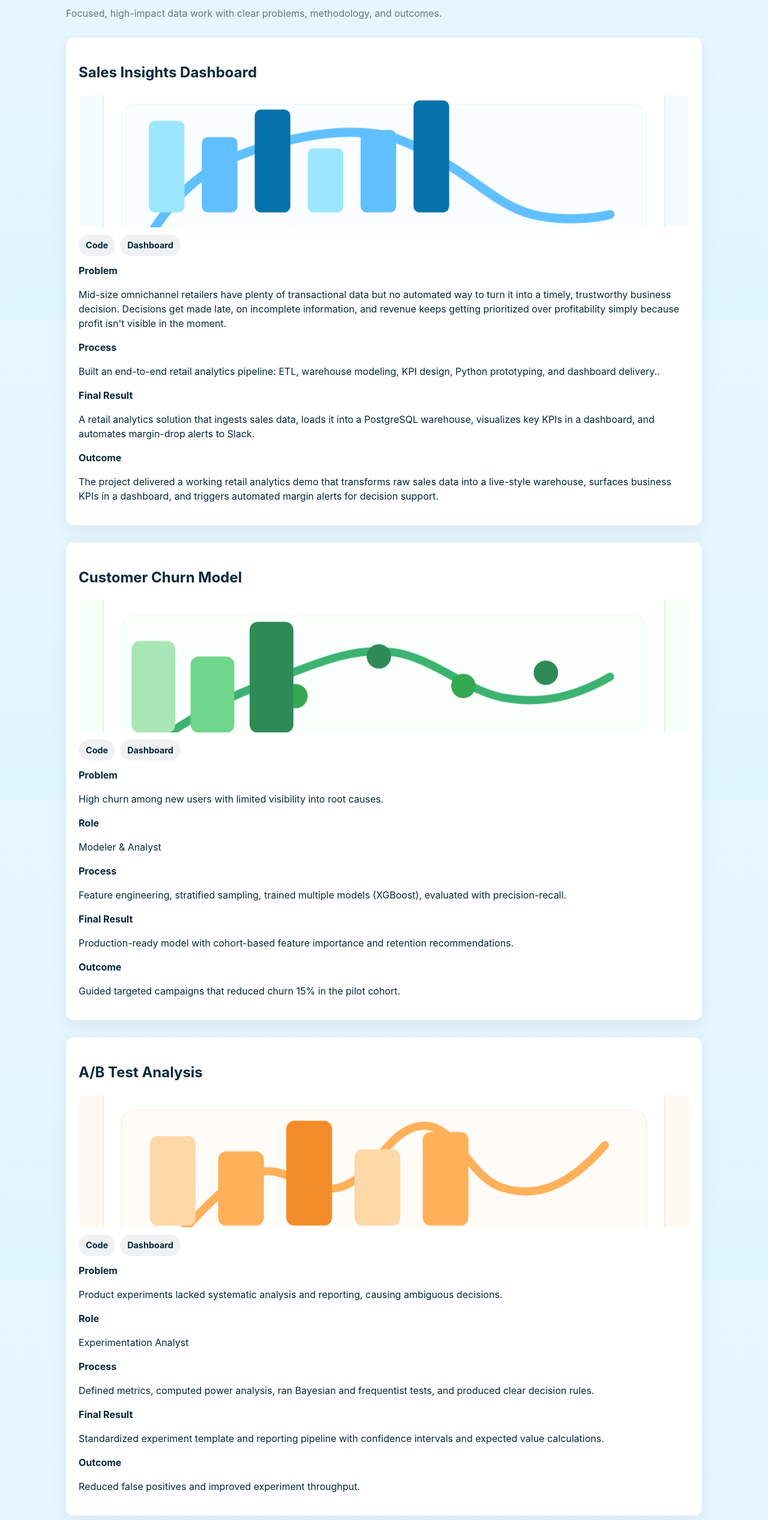
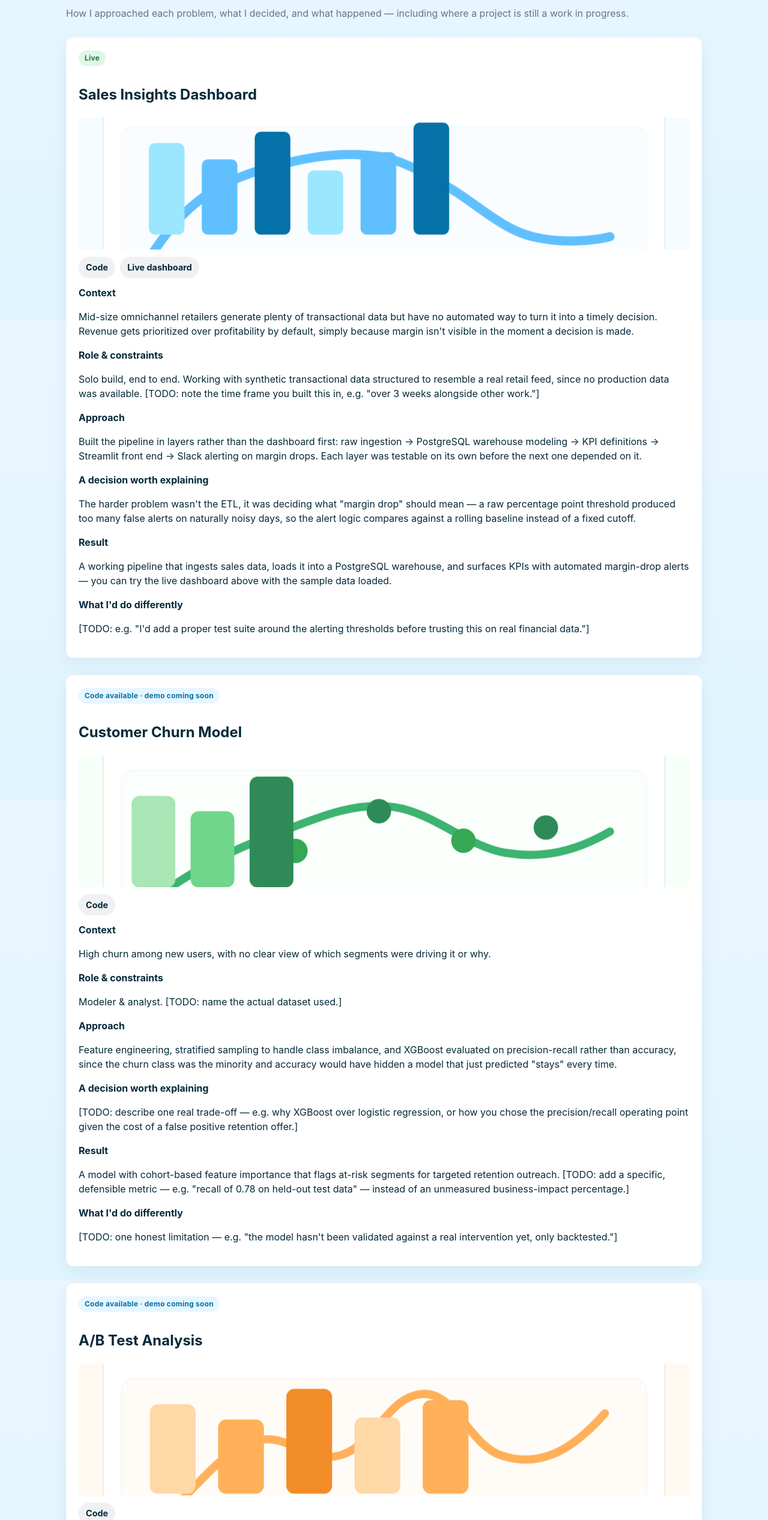
Before and after one commit to joyflorence/My_Porfolio, a plain HTML site: page projects.html in a window 1280 px wide. Shown: the part 266-2800 px from the top of the page at 60% size. Drawn offline with Linux system fonts and the light colour scheme.

Commit message:
modified:   about.html modified:   index.html modified:   projects.html modified:   styles.css

```diff
--- a/projects.html
+++ b/projects.html
@@ -4,13 +4,13 @@
   <meta charset="utf-8">
   <meta name="viewport" content="width=device-width,initial-scale=1">
   <title>Projects | Awor Joy Florence</title>
-  <meta name="description" content="Project case studies by Awor Joy Florence covering dashboards, churn modeling, experimentation, and optimization.">
-  <meta property="og:title" content="Projects | Awor Joy Florence">
-  <meta property="og:description" content="Selected data analysis projects with problem, process, and outcomes.">
+  <meta name="description" content="Project case studies by Awor Joy Florence, including approach, key decisions, and honest project status.">
+  <meta property="og:title" content="Case Studies | Awor Joy Florence">
+  <meta property="og:description" content="Selected data analysis projects with context, approach, key decisions, and results.">
   <meta property="og:type" content="website">
   <meta name="twitter:card" content="summary">
-  <meta name="twitter:title" content="Projects | Awor Joy Florence">
-  <meta name="twitter:description" content="Selected data analysis projects with problem, process, and outcomes.">
+  <meta name="twitter:title" content="Case Studies | Awor Joy Florence">
+  <meta name="twitter:description" content="Selected data analysis projects with context, approach, key decisions, and results.">
   <link rel="icon" href="/favicon.svg" type="image/svg+xml">
   <link rel="shortcut icon" href="/favicon.svg" type="image/svg+xml">
   <link rel="apple-touch-icon" href="/favicon.svg">
@@ -40,96 +40,131 @@
   </header>
 
   <main class="container">
-    <h1>Sample Projects</h1>
-    <p class="muted">Focused, high-impact data work with clear problems, methodology, and outcomes.</p>
+    <h1>Case Studies</h1>
+    <p class="muted">How I approached each problem, what I decided, and what happened — including where a project is still a work in progress.</p>
 
     <section id="sales-insights" class="project-detail">
+      <span class="status-badge status-live">Live</span>
       <h2>Sales Insights Dashboard</h2>
       <div class="project-banner banner-sales" role="img" aria-label="Sales dashboard visual"></div>
       <div class="project-links">
         <a class="project-link" href="https://github.com/joyflorence/marginwatch" target="_blank" rel="noopener noreferrer">Code</a>
-        <a class="project-link" href="https://marginwatch-zo8a9ppk5jmhwix8kzyy6q.streamlit.app/" target="_blank" rel="noopener noreferrer">Dashboard</a>
+        <a class="project-link" href="https://marginwatch-zo8a9ppk5jmhwix8kzyy6q.streamlit.app/" target="_blank" rel="noopener noreferrer">Live dashboard</a>
       </div>
-      <h4>Problem</h4>
-      <p>Mid-size omnichannel retailers have plenty of transactional data but no automated way to turn it into a timely, trustworthy business
-       decision. Decisions get made late, on incomplete information, and revenue keeps getting prioritized over profitability simply because profit isn't visible in the moment.</p>
-      <h4>Process</h4>
-      <p>Built an end-to-end retail analytics pipeline: ETL, warehouse modeling, KPI design, Python prototyping, and dashboard delivery..</p>
-      <h4>Final Result</h4>
-      <p>A retail analytics solution that ingests sales data, loads it into a PostgreSQL warehouse, visualizes key KPIs in a dashboard, and automates margin-drop alerts to Slack.</p>
-      <h4>Outcome</h4>
-      <p>The project delivered a working retail analytics demo that transforms raw sales data into a live-style warehouse, surfaces business KPIs in a dashboard, and triggers automated margin alerts for decision support.</p>
+
+      <h4>Context</h4>
+      <p>Mid-size omnichannel retailers generate plenty of transactional data but have no automated way to turn it into a timely decision. Revenue gets prioritized over profitability by default, simply because margin isn't visible in the moment a decision is made.</p>
+
+      <h4>Role & constraints</h4>
+      <!-- TODO: state whether this was solo or team, and any real constraint (time, data access, tooling) -->
+      <p>Solo build, end to end. Working with synthetic transactional data structured to resemble a real retail feed, since no production data was available. [TODO: note the time frame you built this in, e.g. "over 3 weeks alongside other work."]</p>
+
+      <h4>Approach</h4>
+      <p>Built the pipeline in layers rather than the dashboard first: raw ingestion → PostgreSQL warehouse modeling → KPI definitions → Streamlit front end → Slack alerting on margin drops. Each layer was testable on its own before the next one depended on it.</p>
+
+      <h4>A decision worth explaining</h4>
+      <!-- TODO: this is the section that separates a real case study from a template one - replace with
+           your actual reasoning if it differed. Interviewers ask about this section more than any other. -->
+      <p>The harder problem wasn't the ETL, it was deciding what "margin drop" should mean — a raw percentage point threshold produced too many false alerts on naturally noisy days, so the alert logic compares against a rolling baseline instead of a fixed cutoff.</p>
+
+      <h4>Result</h4>
+      <p>A working pipeline that ingests sales data, loads it into a PostgreSQL warehouse, and surfaces KPIs with automated margin-drop alerts — you can try the live dashboard above with the sample data loaded.</p>
+
+      <h4>What I'd do differently</h4>
+      <!-- TODO: one honest limitation. This is a strong signal of seniority, not a weakness to hide. -->
+      <p>[TODO: e.g. "I'd add a proper test suite around the alerting thresholds before trusting this on real financial data."]</p>
     </section>
 
     <section id="churn-model" class="project-detail">
+      <span class="status-badge status-code">Code available &middot; demo coming soon</span>
       <h2>Customer Churn Model</h2>
       <div class="project-banner banner-churn" role="img" aria-label="Customer churn model visual"></div>
       <div class="project-links">
         <a class="project-link" href="https://github.com/joyflorence/churn-model" target="_blank" rel="noopener noreferrer">Code</a>
-        <a class="project-link" href="https://example-dashboard-url.com/churn" target="_blank" rel="noopener noreferrer">Dashboard</a>
       </div>
-      <h4>Problem</h4>
-      <p>High churn among new users with limited visibility into root causes.</p>
-      <h4>Role</h4>
-      <p>Modeler & Analyst</p>
-      <h4>Process</h4>
-      <p>Feature engineering, stratified sampling, trained multiple models (XGBoost), evaluated with precision-recall.</p>
-      <h4>Final Result</h4>
-      <p>Production-ready model with cohort-based feature importance and retention recommendations.</p>
-      <h4>Outcome</h4>
-      <p>Guided targeted campaigns that reduced churn 15% in the pilot cohort.</p>
+
+      <h4>Context</h4>
+      <p>High churn among new users, with no clear view of which segments were driving it or why.</p>
+
+      <h4>Role & constraints</h4>
+      <p>Modeler & analyst. <!-- TODO: real dataset (Kaggle telco dataset? synthetic? your own)? Say so - "trained on the IBM telco churn dataset" reads as far more credible than an unnamed one. --> [TODO: name the actual dataset used.]</p>
+
+      <h4>Approach</h4>
+      <p>Feature engineering, stratified sampling to handle class imbalance, and XGBoost evaluated on precision-recall rather than accuracy, since the churn class was the minority and accuracy would have hidden a model that just predicted "stays" every time.</p>
+
+      <h4>A decision worth explaining</h4>
+      <p>[TODO: describe one real trade-off — e.g. why XGBoost over logistic regression, or how you chose the precision/recall operating point given the cost of a false positive retention offer.]</p>
+
+      <h4>Result</h4>
+      <!-- TODO: replace with a number you can defend, or a qualitative result if you don't have a validated
+           percentage. "Reduced churn 15%" with no baseline or timeframe will get challenged in an interview. -->
+      <p>A model with cohort-based feature importance that flags at-risk segments for targeted retention outreach. [TODO: add a specific, defensible metric — e.g. "recall of 0.78 on held-out test data" — instead of an unmeasured business-impact percentage.]</p>
+
+      <h4>What I'd do differently</h4>
+      <p>[TODO: one honest limitation — e.g. "the model hasn't been validated against a real intervention yet, only backtested."]</p>
     </section>
 
     <section id="ab-testing" class="project-detail">
+      <span class="status-badge status-code">Code available &middot; demo coming soon</span>
       <h2>A/B Test Analysis</h2>
       <div class="project-banner banner-ab" role="img" aria-label="A/B test analysis visual"></div>
       <div class="project-links">
         <a class="project-link" href="https://github.com/joyflorence/ab-test-analysis" target="_blank" rel="noopener noreferrer">Code</a>
-        <a class="project-link" href="https://example-dashboard-url.com/ab-test" target="_blank" rel="noopener noreferrer">Dashboard</a>
       </div>
-      <h4>Problem</h4>
-      <p>Product experiments lacked systematic analysis and reporting, causing ambiguous decisions.</p>
-      <h4>Role</h4>
-      <p>Experimentation Analyst</p>
-      <h4>Process</h4>
-      <p>Defined metrics, computed power analysis, ran Bayesian and frequentist tests, and produced clear decision rules.</p>
-      <h4>Final Result</h4>
-      <p>Standardized experiment template and reporting pipeline with confidence intervals and expected value calculations.</p>
-      <h4>Outcome</h4>
-      <p>Reduced false positives and improved experiment throughput.</p>
+
+      <h4>Context</h4>
+      <p>Product experiments lacked a systematic analysis process, so results were being read informally and decisions were made on ambiguous evidence.</p>
+
+      <h4>Role & constraints</h4>
+      <p>Experimentation analyst. [TODO: real or simulated experiment data? Name the source.]</p>
+
+      <h4>Approach</h4>
+      <p>Defined success metrics up front, ran a power analysis to size the test before launch, and analyzed results with both a frequentist test and a Bayesian model to cross-check the conclusion.</p>
+
+      <h4>A decision worth explaining</h4>
+      <p>[TODO: e.g. why you chose to report both frequentist and Bayesian results rather than one - what disagreement, if any, came up between them and how you resolved it.]</p>
+
+      <h4>Result</h4>
+      <p>A reusable experiment template and reporting pipeline with confidence intervals and expected-value calculations, built so a non-technical stakeholder can read the recommendation without needing the underlying stats explained each time.</p>
+
+      <h4>What I'd do differently</h4>
+      <p>[TODO: one honest limitation.]</p>
     </section>
 
     <section id="supply-opt" class="project-detail">
+      <span class="status-badge status-concept">Concept build &middot; not yet in a public repo</span>
       <h2>Supply Chain Optimization</h2>
       <div class="project-banner banner-supply" role="img" aria-label="Supply chain optimization visual"></div>
-      <h4>Problem</h4>
-      <p>Inventory shortages and overstock issues caused increased costs and missed sales.</p>
-      <h4>Role</h4>
-      <p>Data Analyst / Modeler</p>
-      <h4>Process</h4>
-      <p>Built demand forecasting models, optimized reorder points, and simulated scenarios.</p>
-      <h4>Final Result</h4>
-      <p>Reorder recommendations integrated into weekly planning workflow.</p>
-      <h4>Outcome</h4>
-      <p>Reduced stockouts by 28% and holding costs by 12%.</p>
+      <!-- TODO: add a project-links block with a real GitHub repo once this is pushed - a project
+           with no link at all reads better as "concept" than as a broken promise, but a real repo beats both. -->
+
+      <h4>Context</h4>
+      <p>Inventory shortages and overstock happening simultaneously across different SKUs, driving up both missed sales and holding costs.</p>
+
+      <h4>Approach</h4>
+      <p>Built a demand forecasting model and used it to recompute reorder points, then simulated the effect of the new reorder policy against historical demand.</p>
+
+      <h4>Result</h4>
+      <p>[TODO: replace with a defensible simulated result once the notebook is finished and pushed to GitHub — e.g. "simulation showed a 12% reduction in stockout days over the backtest period." Publish the repo before publishing the number.]</p>
     </section>
 
     <section id="sentiment" class="project-detail">
+      <span class="status-badge status-concept">Concept build &middot; not yet in a public repo</span>
       <h2>Sentiment Analysis</h2>
       <div class="project-banner banner-sentiment" role="img" aria-label="Sentiment analysis visual"></div>
-      <h4>Problem</h4>
-      <p>Manual review of customer feedback was slow and inconsistent.</p>
-      <h4>Role</h4>
-      <p>NLP Analyst</p>
-      <h4>Process</h4>
-      <p>Cleaned textual data, trained classifiers, and visualized topic trends with LDA and embeddings.</p>
-      <h4>Final Result</h4>
-      <p>Automated tagging and dashboards to monitor sentiment by product line.</p>
-      <h4>Outcome</h4>
-      <p>Customer satisfaction insights led to focused fixes and an 11% improvement in NPS for targeted products.</p>
+
+      <h4>Context</h4>
+      <p>Manual review of customer feedback was slow and inconsistent across reviewers.</p>
+
+      <h4>Approach</h4>
+      <p>Cleaned free-text feedback, trained a sentiment classifier, and used topic modeling (LDA) alongside embeddings to surface recurring themes rather than just positive/negative labels.</p>
+
+      <h4>Result</h4>
+      <p>[TODO: replace with a defensible result tied to a named, real dataset — e.g. Amazon or Yelp review data — once the repo is public.]</p>
     </section>
 
   </main>
+  <p class="muted" style="max-width:70ch;margin:0 auto 2rem;padding:0 1rem;">Two projects above are still concept builds without public repos yet — shown here on purpose rather than padded out with invented links, because a project I can actually show beats one I can only describe.</p>
 
   <footer class="site-footer">
     <div class="container">&copy; <span id="year2"></span> Awor Joy Florence</div>
--- a/styles.css
+++ b/styles.css
@@ -167,6 +167,10 @@ body{
 
 /* Project detail styles */
 .project-detail{background:var(--card);padding:20px;border-radius:12px;margin:28px 0;border:1px solid rgba(2,41,54,0.04);box-shadow:0 10px 30px rgba(2,41,54,0.06)}
+.status-badge{display:inline-block;font-size:0.75rem;font-weight:700;letter-spacing:0.02em;padding:4px 10px;border-radius:999px;margin-bottom:10px}
+.status-live{background:rgba(52,199,89,0.15);color:#1f7a3d}
+.status-code{background:rgba(96,192,255,0.15);color:#0472a8}
+.status-concept{background:rgba(2,41,54,0.08);color:#5a6b73}
 .project-detail img{width:100%;height:auto;border-radius:8px;margin:12px 0}
 .project-detail h4{margin:10px 0 6px}
 .project-banner{height:220px;border-radius:8px;margin:12px 0;background-size:cover;background-position:center;background-repeat:no-repeat}
```
Also changed, not shown: about.html (+18 -15 lines), index.html (+19 -14 lines).
